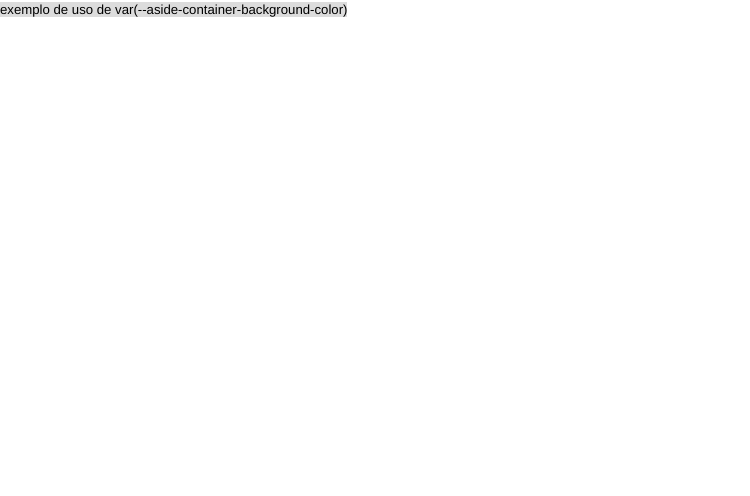
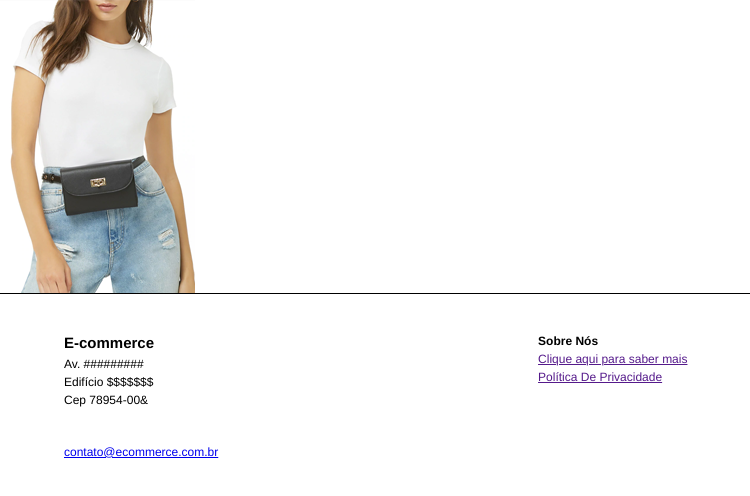
Before and after one commit to alvaroaxsmith/ecommerce-clientside, a website: page index.html in a window 1280 px wide. Shown: the whole page, without its empty margins (0-750 px from the left). Drawn offline with Linux system fonts and the light colour scheme.

Commit message:
feat: footer
* feat: footer

* fix: css

```diff
--- a/index.html
+++ b/index.html
@@ -6,15 +6,47 @@
         <meta name="viewport" content="width=device-width, initial-scale=1.0">
         <link rel="stylesheet" href="reset.css">
         <link rel="stylesheet" href="configs.css">
+        <link rel="stylesheet" href="style.css">
         <title>E-commerce</title>
     </head>
     <body>
         <header>
         </header>
         <main>
-            <code class="exemple-of-using-var">exemplo de uso de var(--aside-container-background-color)</code>
+            <img src="assets/img/img_10.png" alt="">
         </main>
         <footer>
+            <div class="footer-container">
+                <div class="div-footer-01">
+                    <div>
+                    <h2 class="h2-footer-01">
+                        E-commerce
+                    </h2>
+                    <p>
+                        Av. ######### <br>
+                    </p>
+                    <p>
+                        Edifício $$$$$$$
+                    </p>
+                    <p>
+                        Cep 78954-00& <br>
+                    </p>
+                    </div>
+                </div>
+                <div class="div-footer-02">
+                    <div>
+                    <h4>Sobre Nós</h4>
+                    <a href="" target="_blank">Clique aqui para saber mais</a><br>
+                    <a href="" target="_blank">Política De Privacidade</a>
+                    </div>
+                </div>
+            </div>
+            <div class="div-footer-03">
+                <div>
+                <a href="http://" alt="contato@ecommerce.com.br">contato@ecommerce.com.br</a>
+                </div>
+            </div>
+
         </footer>
     </body>
 </html>
--- /dev/null
+++ b/style.css
@@ -0,0 +1,27 @@
+.footer-container {
+    display: flex;
+    align-content: center;
+    bottom: 0;
+    left: 0;
+    height: 150px;
+    padding-top: 3%;
+    width: 100%;
+    border-top: 1px black solid;
+}
+
+.div-footer-01 {
+    padding-left: 5%;
+}
+
+.div-footer-02 {
+    padding-left: 30%;
+}
+
+.div-footer-03 {
+    bottom: 0;
+    padding-left: 5%;
+}
+
+.h2-footer-01 {
+    font-size: 15px;
+}
```
